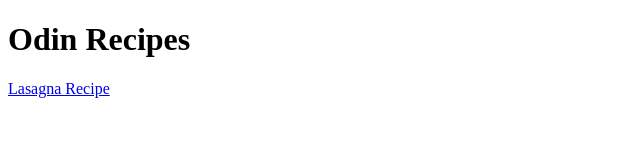
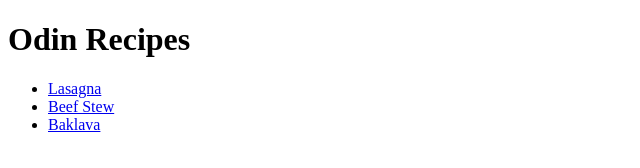
Before and after one commit to victorbyrom/odin-recipes, a plain HTML site: page index.html in a window 1280 px wide. Shown: the whole page, without its empty margins (0-640 px from the left). Drawn offline with Linux system fonts and the light colour scheme.

Commit message:
Add links to index file

```diff
--- a/index.html
+++ b/index.html
@@ -7,7 +7,11 @@
 
 <body>
 <h1>Odin Recipes</h1>
-<a href= './recipes/lasagna.html' alt ='Lasagna Recipe'>Lasagna Recipe</a>
+<ul>
+<li><a href= './recipes/lasagna.html' alt ='Lasagna Recipe'>Lasagna</a></li>
+<li><a href= './recipes/beefstew.html' alt = 'Beef Stew Recipe'>Beef Stew</a></li>
+<li><a href= './recipes/baklava.html' alt = 'Baklava Recipe'>Baklava</a></li>
+</ul>
 </body>
 
 </html>
```
